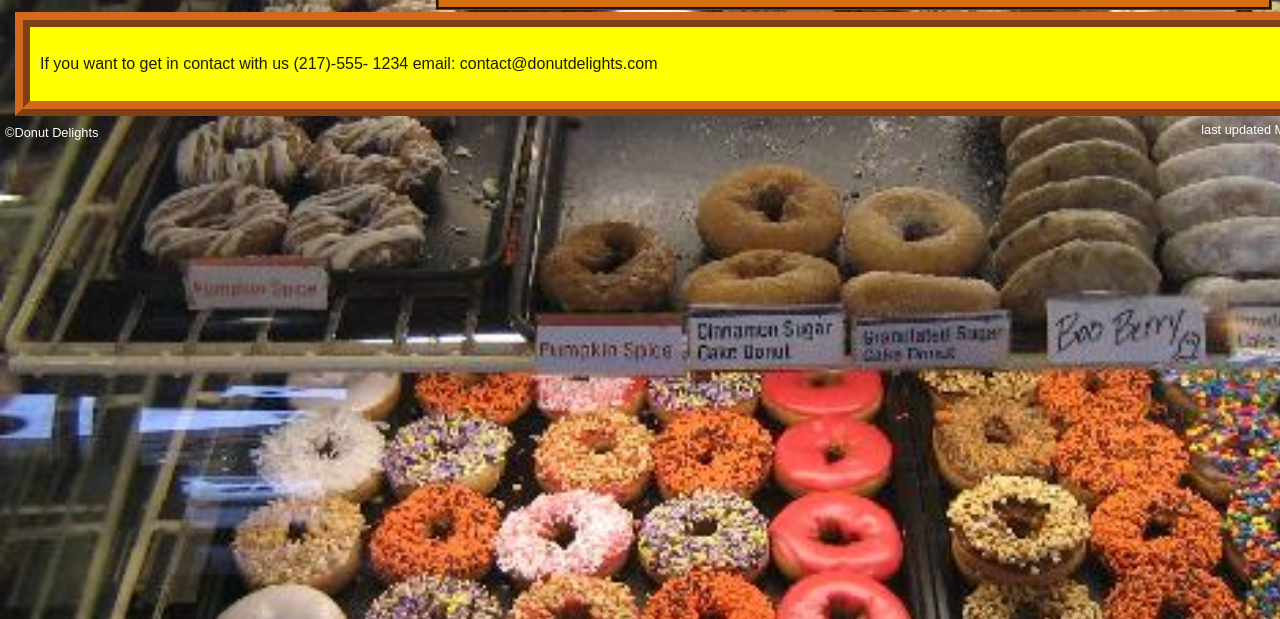
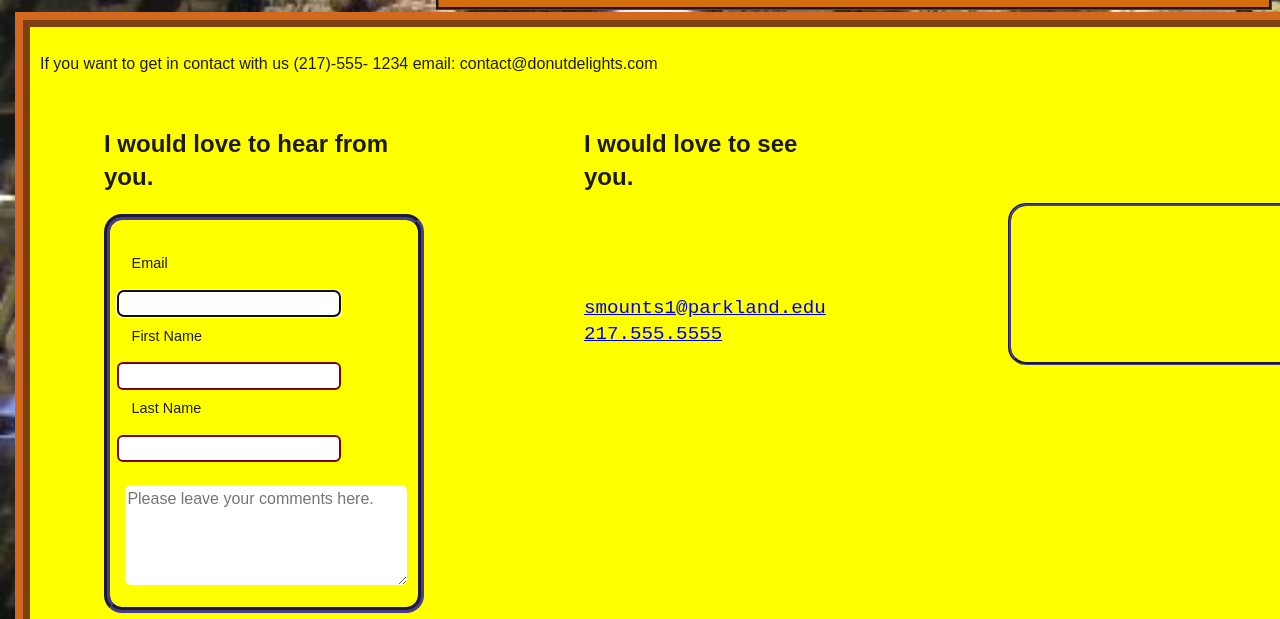
Before and after one commit to moonjade7/moonjade7.github.io, a plain HTML site: page html/contact.html in a window 1280 px wide. Shown: the part 146-765 px from the top of the page. Drawn offline with nearby package versions, Linux system fonts and the light colour scheme; files whose address does not match are found by name.

Commit message:
Final in progress
Update:
Contact page as a form and soon to have a map

```diff
--- a/css/contact.css
+++ b/css/contact.css
@@ -21,6 +21,98 @@ body h1{
     padding: 10px;
     background-color: yellow;
 }
+#commentForm {
+    width: 25%;
+    padding-left: 4em;
+}
+
+#contactInfo {
+    width: 20%;
+    padding-left: 10em;
+    padding-right: 2em;
+}
+
+#map {
+    border: darkslateblue 3px groove;
+    border-radius: 18px;
+    padding: 3px;
+    margin-top: 7em;
+    float: right;
+    position: relative;
+}
+
+section {
+    float: left;
+    margin-top: 1em;
+}
+
+section a{
+    float: left;
+}
+
+iframe {
+    border-radius: 18px;
+}
+
+form {
+    border: 6px groove darkslateblue;
+    border-radius: 18px;
+    padding-top: 2em;
+}
+fieldset {
+    margin-bottom: .5em;
+    padding: .5em 1em;
+}
+label, input, select {
+	font-size: 90%;
+}
+input, textarea {
+    border: none;
+    border-radius: 6px;
+    margin: 5%;
+    line-height: 1.5em;
+    width: 90%;
+}
+input, select {
+    width: 15em;
+    margin-left: .5em;
+    margin-bottom: .5em;
+}
+input:required, input[required] input:invalid {
+	border: 2px solid #800000;
+}
+input:valid {
+	border: 1px solid black;
+}
+input:invalid {
+	border: 2px solid #800000;
+	box-shadow: none;
+}
+
+textarea {
+    height: 6em;
+}
+
+label {
+    padding: 1.5em;
+}
+
+#button {
+    width: 50%;
+    background-color: #B9B2E3;;
+    float: right;
+    font-size: 120%;
+}
+
+pre {
+    font-size: 120%;
+}
+
+span {
+    float: right;
+    margin: 0 .6em 0 1.4em;
+}
+
 
 footer {
     margin: 5px;
--- a/html/contact.html
+++ b/html/contact.html
@@ -28,19 +28,53 @@
          <a href="../html/about.html">About</a>
         </nav>
     </header>
-    <article id="MainArticle">
+    <section id="MainArticle">
             <!--[if lte IE 9]>
                 <p class="browserupgrade">You are using an <strong>outdated</strong> browser. Please <a href="https://browsehappy.com/">upgrade your browser</a> to improve your experience and security.</p>
             <![endif]-->
 
             <!-- Add your site or application content here -->
                 <p>If you want to get in contact with us (217)-555- 1234 email: contact@donutdelights.com</p>
-        </article>
+                <section id="commentForm">
+
+                        <h2>I would love to hear from you.</h2>
+                        <form action="#" method="get" name="comment_form" id="comment_form">
+                            <label for="email">Email</label>
+                            <input type="email" name="email" id="email" autofocus required>
+                            <br>
+                            <label for="firstName">First Name</label>
+                            <input type="text" name="firstName" id="firstName" required>
+                            <br>
+                            <label for="lastName">Last Name</label>
+                            <input type="text" name="lastName" id="lastName" required>
+                            <br>
+                            <textarea name="comments" placeholder="Please leave your comments here."></textarea>
+                            <input type="submit" name="submit" id="button" value="Send Comments">
+
+                        </form>
+                    </section>
+
+                    <section id="contactInfo">
+                        <h2>I would love to see you.</h2>
+
+                    <pre>
+
+
+                    <a href="mailto:smounts1@parkland.edu?subject=I%20would%20like%20more%20information%20about...">smounts1@parkland.edu</a>
+                    <a href="tel:217-353-2057">217.555.5555</a>
+                    </pre>
+
+                    </section>
+                    <section id="map">
+                        <iframe frameborder="0"  src="" allowfullscreen></iframe>
+                    </section>
+    </section>
             <script src="js/vendor/modernizr-3.5.0.min.js"></script>
             <script src="https://code.jquery.com/jquery-3.2.1.min.js" integrity="sha256-hwg4gsxgFZhOsEEamdOYGBf13FyQuiTwlAQgxVSNgt4=" crossorigin="anonymous"></script>
             <script>window.jQuery || document.write('<script src="js/vendor/jquery-3.2.1.min.js"><\/script>')</script>
             <script src="js/plugins.js"></script>
             <script src="js/main.js"></script>
+
 
             <!-- Google Analytics: change UA-XXXXX-Y to be your site's ID. -->
             <script>
```
